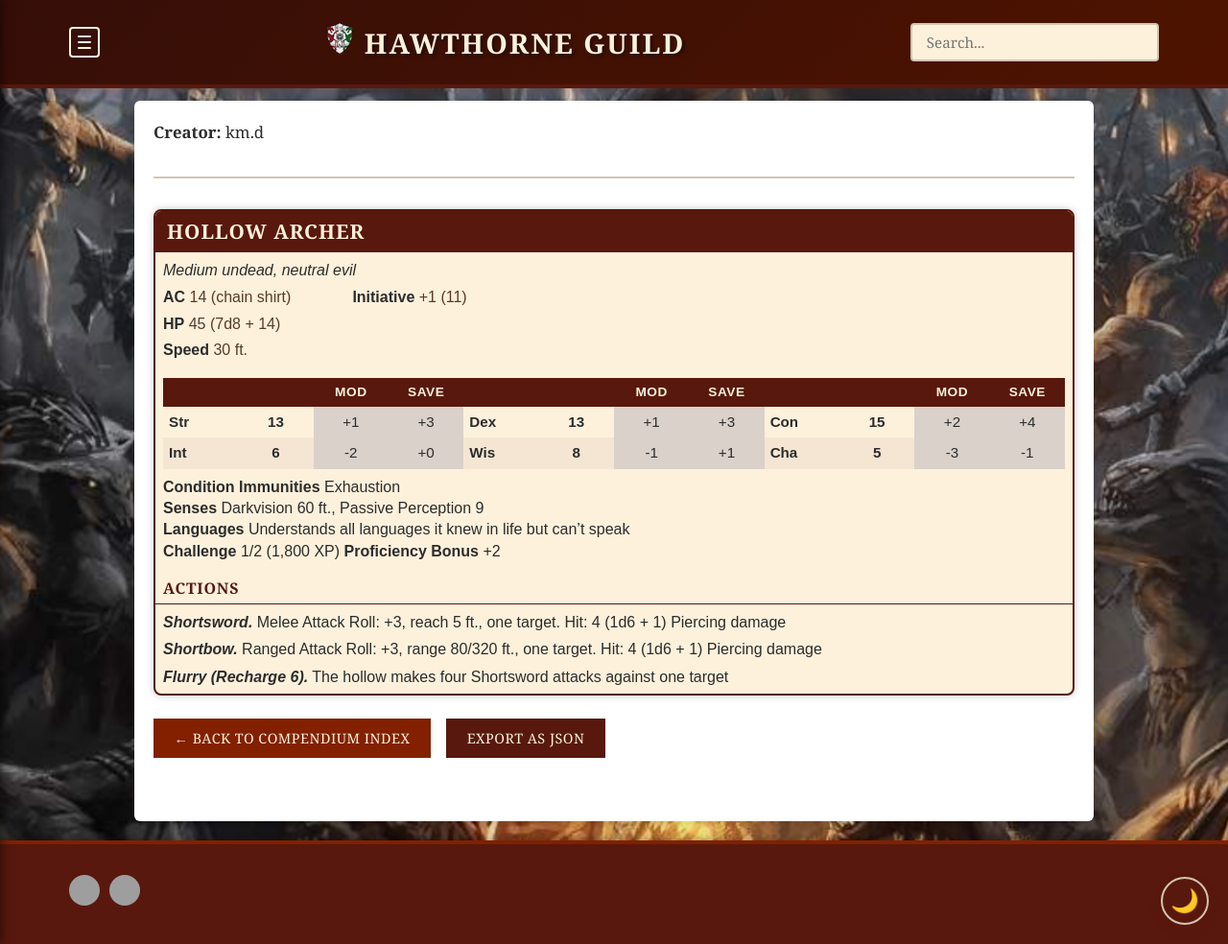
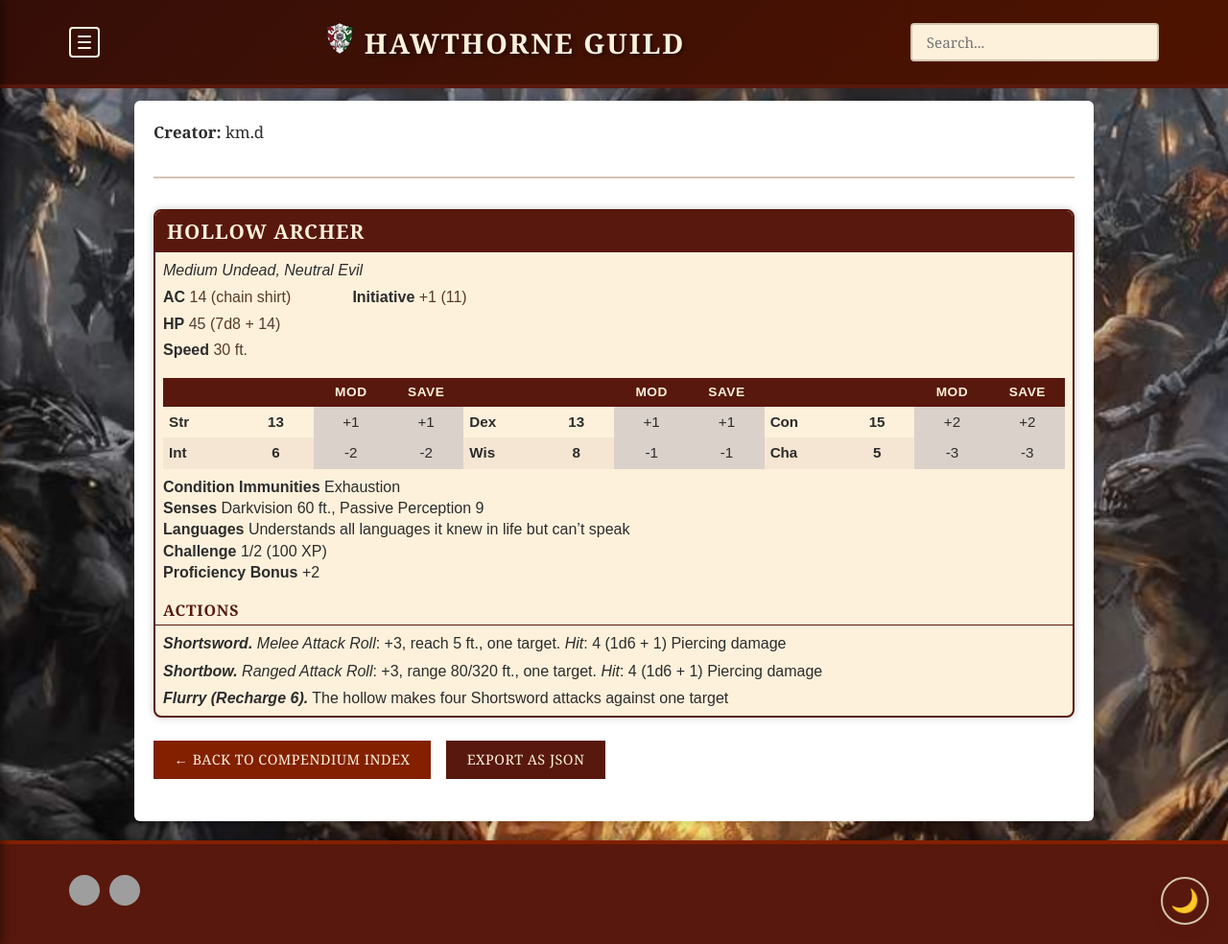
Before and after one commit to coconutswallow/Guides, a Jekyll site: the page built from _monsters/hollow-archer.md, in a window 1280 px wide and 984 px high. Shown: the whole window at 96% size. Built offline with Jekyll 4.4.1, drawn with Linux system fonts in a browser that asks for light colours; comment, search, counter and statistics services are not loaded; grey boxes are pictures that could not be loaded.

Commit message:
Damage Vulnerabilities

```diff
--- a/_monsters/hollow-archer.md
+++ b/_monsters/hollow-archer.md
@@ -11,25 +11,29 @@
 
 ___
 > ## Hollow Archer
-> *Medium undead, neutral evil*
+> *Medium Undead, Neutral Evil*
 >
-> **AC** 14 (chain shirt) **HP** 45 (7d8 + 14) **Speed** 30 ft. **Initiative** +1 (11)
+> **AC** 14 (chain shirt)
+> **HP** 45 (7d8 + 14)
+> **Speed** 30 ft.
+> **Initiative** +1 (11)
 >
 > |     |     | MOD | SAVE |     |     | MOD | SAVE |     |     | MOD | SAVE |
 > |:--- |:---:|:---:|:----:|:--- |:---:|:---:|:----:|:--- |:---:|:---:|:----:|
-> | **Str** | 13 | +1 | +3 | **Dex** | 13 | +1 | +3 | **Con** | 15 | +2 | +4 |
-> | **Int** | 6 | -2 | +0 | **Wis** | 8 | -1 | +1 | **Cha** | 5 | -3 | -1 |
+> | **Str** | 13 | +1 | +1 | **Dex** | 13 | +1 | +1 | **Con** | 15 | +2 | +2 |
+> | **Int** | 6 | -2 | -2 | **Wis** | 8 | -1 | -1 | **Cha** | 5 | -3 | -3 |
 >
 > **Condition Immunities** Exhaustion
 > **Senses** Darkvision 60 ft., Passive Perception 9
 > **Languages** Understands all languages it knew in life but can't speak
-> **Challenge** 1/2 (1,800 XP) **Proficiency Bonus** +2
+> **Challenge** 1/2 (100 XP)
+> **Proficiency Bonus** +2
 >
 > ### Actions
 >
-> ***Shortsword.*** Melee Attack Roll: +3, reach 5 ft., one target. Hit: 4 (1d6 + 1) Piercing damage
+> ***Shortsword.*** *Melee Attack Roll*: +3, reach 5 ft., one target. *Hit*: 4 (1d6 + 1) Piercing damage
 >
-> ***Shortbow.*** Ranged Attack Roll: +3, range 80/320 ft., one target. Hit: 4 (1d6 + 1) Piercing damage
+> ***Shortbow.*** *Ranged Attack Roll*: +3, range 80/320 ft., one target. *Hit*: 4 (1d6 + 1) Piercing damage
 >
 > ***Flurry (Recharge 6).*** The hollow makes four Shortsword attacks against one target
 >
--- a/assets/js/monster-controller.js
+++ b/assets/js/monster-controller.js
@@ -54,6 +54,7 @@
             // Additional statistics
             skills: '',
             damageResistances: '',
+            damageVulnerabilities: '',
             damageImmunities: '',
             conditionImmunities: '',
             senses: '',
--- a/assets/js/monster-generator.js
+++ b/assets/js/monster-generator.js
@@ -78,6 +78,7 @@
         if (state.skills) stats += `> **Skills** ${state.skills}  \n`;
         if (state.damageResistances) stats += `> **Damage Resistances** ${state.damageResistances}  \n`;
         if (state.damageImmunities) stats += `> **Damage Immunities** ${state.damageImmunities}  \n`;
+        if (state.damageVulnerabilities) stats += `> **Damage Vulnerabilities** ${state.damageVulnerabilities}  \n`;
         if (state.conditionImmunities) stats += `> **Condition Immunities** ${state.conditionImmunities}  \n`;
         if (state.senses) stats += `> **Senses** ${state.senses}  \n`;
         if (state.languages) stats += `> **Languages** ${state.languages}  \n`;
--- a/assets/js/monster-ui.js
+++ b/assets/js/monster-ui.js
@@ -208,6 +208,10 @@
                         <input type="text" id="damageImmunities" value="${escapeHtml(state.damageImmunities)}" placeholder="e.g., poison">
                     </div>
                     <div class="form-field">
+                    <div class="form-field">
+                        <label for="damageVulnerabilities">Damage Vulnerabilities</label>
+                        <input type="text" id="damageVulnerabilities" value="${escapeHtml(state.damageVulnerabilities)}" placeholder="e.g., fire, bludgeoning">
+                    </div>
                         <label for="conditionImmunities">Condition Immunities</label>
                         <input type="text" id="conditionImmunities" value="${escapeHtml(state.conditionImmunities)}" placeholder="e.g., poisoned">
                     </div>
@@ -517,6 +521,7 @@
                     ${optionalStat('Skills', state.skills)}
                     ${optionalStat('Damage Resistances', state.damageResistances)}
                     ${optionalStat('Damage Immunities', state.damageImmunities)}
+                    ${optionalStat('Damage Vulnerabilities', state.damageVulnerabilities)}
                     ${optionalStat('Condition Immunities', state.conditionImmunities)}
                     ${optionalStat('Senses', state.senses)}
                     ${optionalStat('Languages', state.languages)}
```
Also changed, not shown: _monsters/hollow.md (+10 -6 lines).
